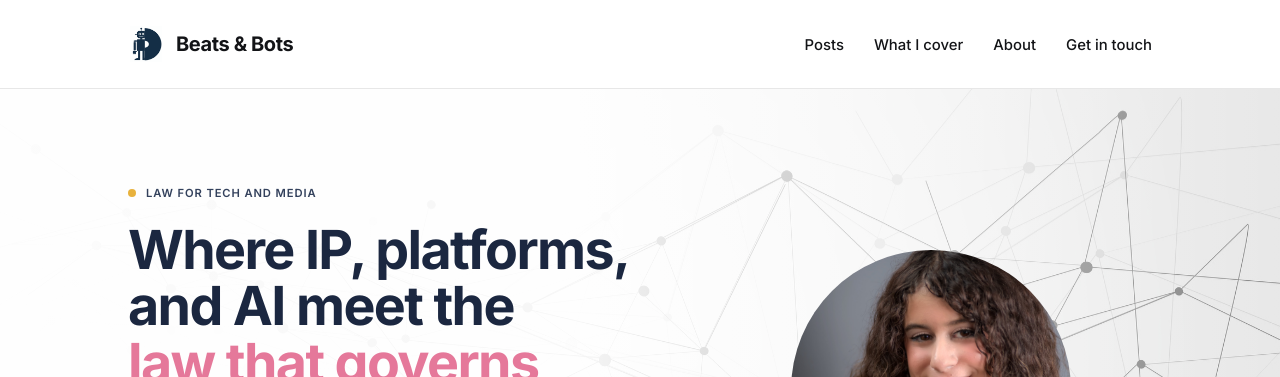
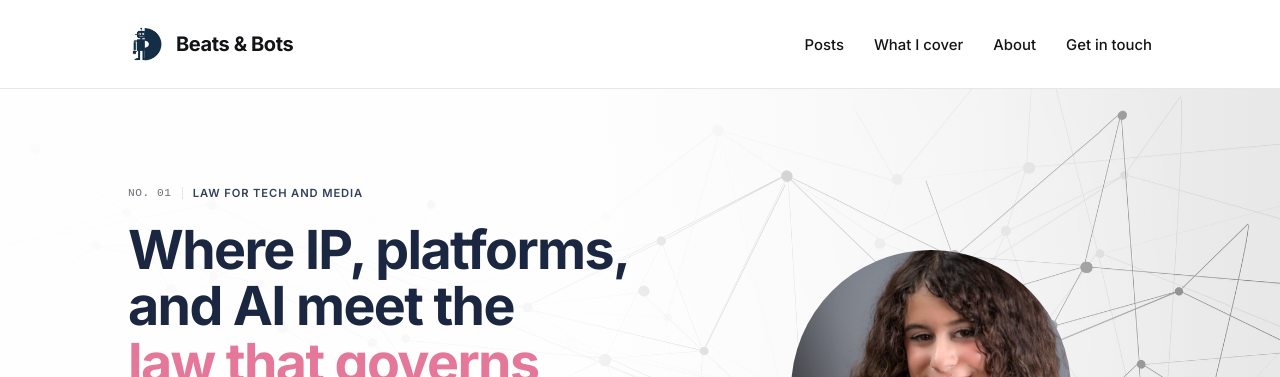
Before and after one commit to raniabouz/beats-and-bots, a Jekyll site: the page built from index.markdown, in a window 1280 px wide. Shown: the top 377 px of the page. Built offline with Jekyll 4.4.1, drawn with Linux system fonts in a browser that asks for light colours.

Commit message:
Replace eyebrow dot with docket-number style

```diff
--- a/_layouts/default.html
+++ b/_layouts/default.html
@@ -67,7 +67,8 @@
   .hero-grid{ display:grid; grid-template-columns: 1.1fr 0.9fr; gap: 40px; align-items:center; }
   .hero-grid{ position:relative; z-index:2; }
   .eyebrow{ display:flex; align-items:center; gap:10px; margin-bottom:20px; }
-  .eyebrow .dot{ width:8px; height:8px; border-radius:50%; background: var(--mustard); display:inline-block; }
+  .eyebrow .docket{ font-family: 'Courier New', monospace; font-size:0.7rem; color: var(--text-mute); letter-spacing:0.05em; }
+  .eyebrow .divider{ width:1px; height:12px; background: var(--line); display:inline-block; }
   .hero h1{ font-size: clamp(2.3rem, 4.2vw, 3.5rem); line-height:1.05; }
   .hero h1 .pop{ color: var(--rose); }
   .hero p.sub{ margin-top:20px; max-width: 44ch; color: var(--text-mute); font-size:1.05rem; }
--- a/index.markdown
+++ b/index.markdown
@@ -6,7 +6,7 @@ title: Home
 <section class="hero">
   <div class="wrap hero-grid">
     <div>
-      <p class="eyebrow"><span class="dot"></span><span class="label">Law for tech and media</span></p>
+      <p class="eyebrow"><span class="docket">NO. 01</span><span class="divider"></span><span class="label">Law for tech and media</span></p>
       <h1>Where IP, platforms,<br>and AI meet the<br><span class="pop">law that governs them.</span></h1>
       <p class="sub">Notes on copyright, platform regulation, and the legal questions technology and media keep raising faster than the law can answer.</p>
       <div class="hero-cta">
```
